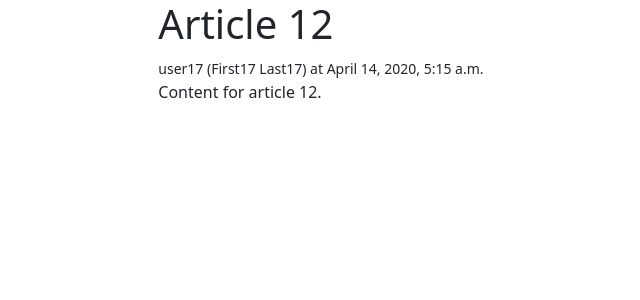
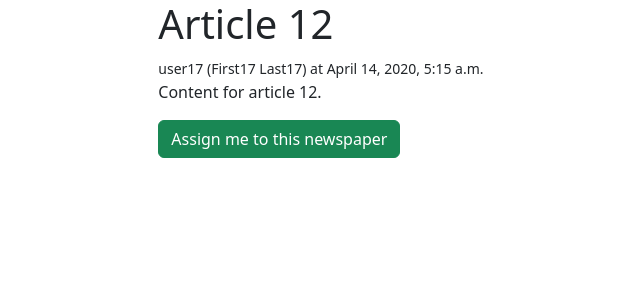
Before and after one commit to uzlss/Newspaper-Agency, a Django app: page /news/12/ in a window 1280 px wide. Shown: the top 300 px of the page, without its empty margins (67-707 px from the left). Run offline with Django 5.2, Linux system fonts and the light colour scheme; a user stored in the database is signed in; data comes from the database, SQL or seed files in the repository.

Commit message:
feat: add toggle button
Create button to assign\remove user to newspaper

```diff
--- a/Newsdesk/urls.py
+++ b/Newsdesk/urls.py
@@ -15,7 +15,8 @@ from Newsdesk.views import (
     RedactorUpdateView,
     TopicDeleteView,
     NewspaperDeleteView,
-    RedactorDeleteView
+    RedactorDeleteView,
+    ToggleNewspaperRedactor
 )
 
 
@@ -33,6 +34,7 @@ urlpatterns = [
     path("news/<int:pk>/", NewspaperDetailView.as_view(), name="newspaper-detail"),
     path("news/<int:pk>/update/", NewspaperUpdateView.as_view(), name="newspaper-update"),
     path("news/<int:pk>/delete/", NewspaperDeleteView.as_view(), name="newspaper-delete"),
+    path("news/<int:pk>/toggle_assign/", ToggleNewspaperRedactor.as_view(), name="newspaper-toggle-assign"),
     path("redactors/", RedactorListView.as_view(), name="redactor-list"),
     path("redactors/create/", RedactorCreateView.as_view(), name="redactor-create"),
     path("redactors/<int:pk>/", RedactorDetailView.as_view(), name="redactor-detail"),
--- a/Newsdesk/views.py
+++ b/Newsdesk/views.py
@@ -1,8 +1,9 @@
 from django.contrib.auth import get_user_model
 from django.contrib.auth.decorators import login_required
 from django.contrib.auth.mixins import LoginRequiredMixin
+from django.http import HttpResponseRedirect
 from django.shortcuts import render
-from django.urls import reverse, reverse_lazy
+from django.urls import reverse_lazy
 from django.views import generic
 
 from Newsdesk.forms import RedactorCreationForm, RedactorUpdateNewspapersForm
@@ -70,6 +71,22 @@ class NewspaperDeleteView(LoginRequiredMixin, generic.DeleteView):
     template_name_suffix = "_confirm_delete"
 
 
+class ToggleNewspaperRedactor(LoginRequiredMixin, generic.View):
+
+    def post(self, request, pk, *args, **kwargs):
+        newspaper = Newspaper.objects.get(pk=pk)
+        redactor = request.user
+        if (
+            newspaper in redactor.newspapers.all()
+        ):
+            redactor.newspapers.remove(pk)
+        else:
+            redactor.newspapers.add(pk)
+        return HttpResponseRedirect(
+            reverse_lazy("newsdesk:newspaper-detail", kwargs={"pk": pk})
+        )
+
+
 class RedactorListView(LoginRequiredMixin, generic.ListView):
     model = Redactor
     paginate_by = 10
--- a/templates/newsdesk/newspaper_detail.html
+++ b/templates/newsdesk/newspaper_detail.html
@@ -12,4 +12,12 @@
       {{ newspaper.content }}
     </p>
   </div>
+  <form action="{% url "newsdesk:newspaper-toggle-assign" pk=newspaper.id %}" method="post">
+    {% csrf_token %}
+    {% if newspaper in user.newspapers.all %}
+      <input class="btn btn-danger" type="submit" value="Delete me from this newspaper">
+    {% else %}
+      <input class="btn btn-success" type="submit" value="Assign me to this newspaper">
+    {% endif %}
+  </form>
 {% endblock %}
```
